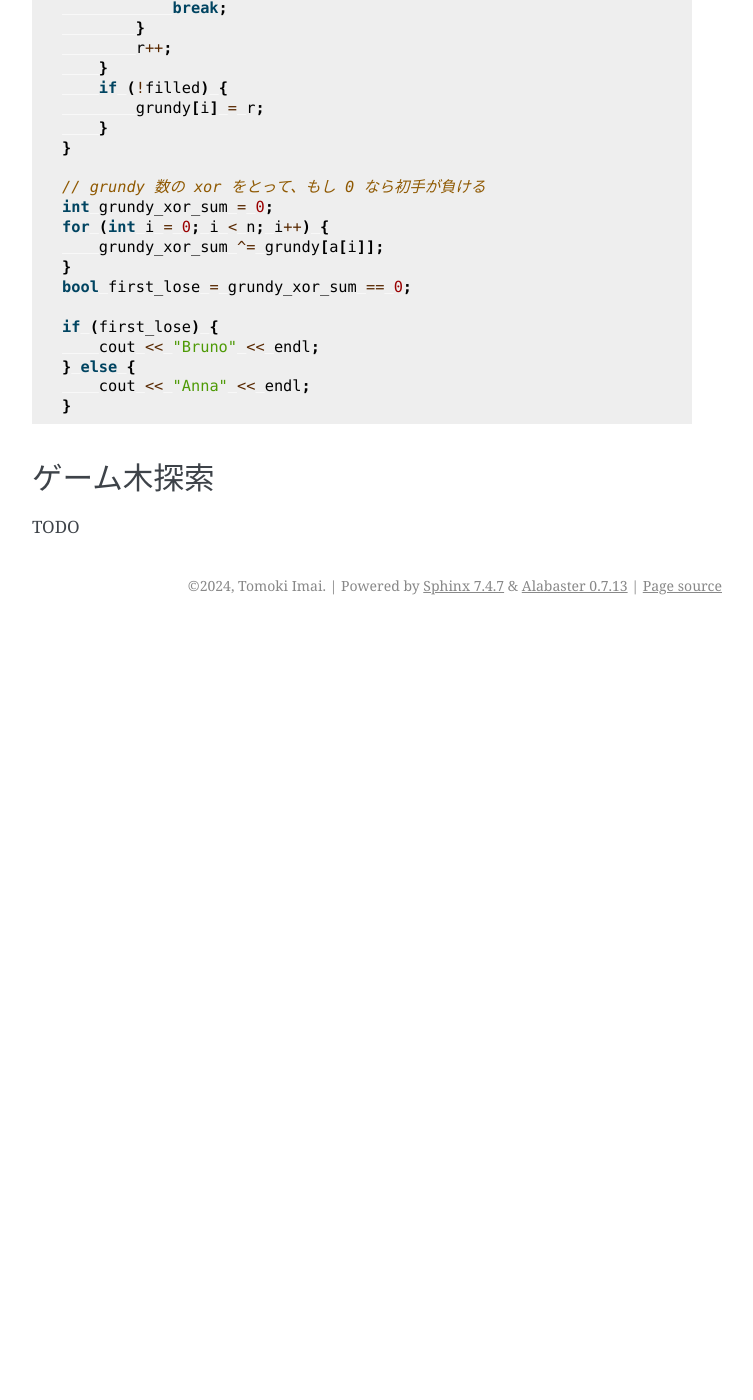
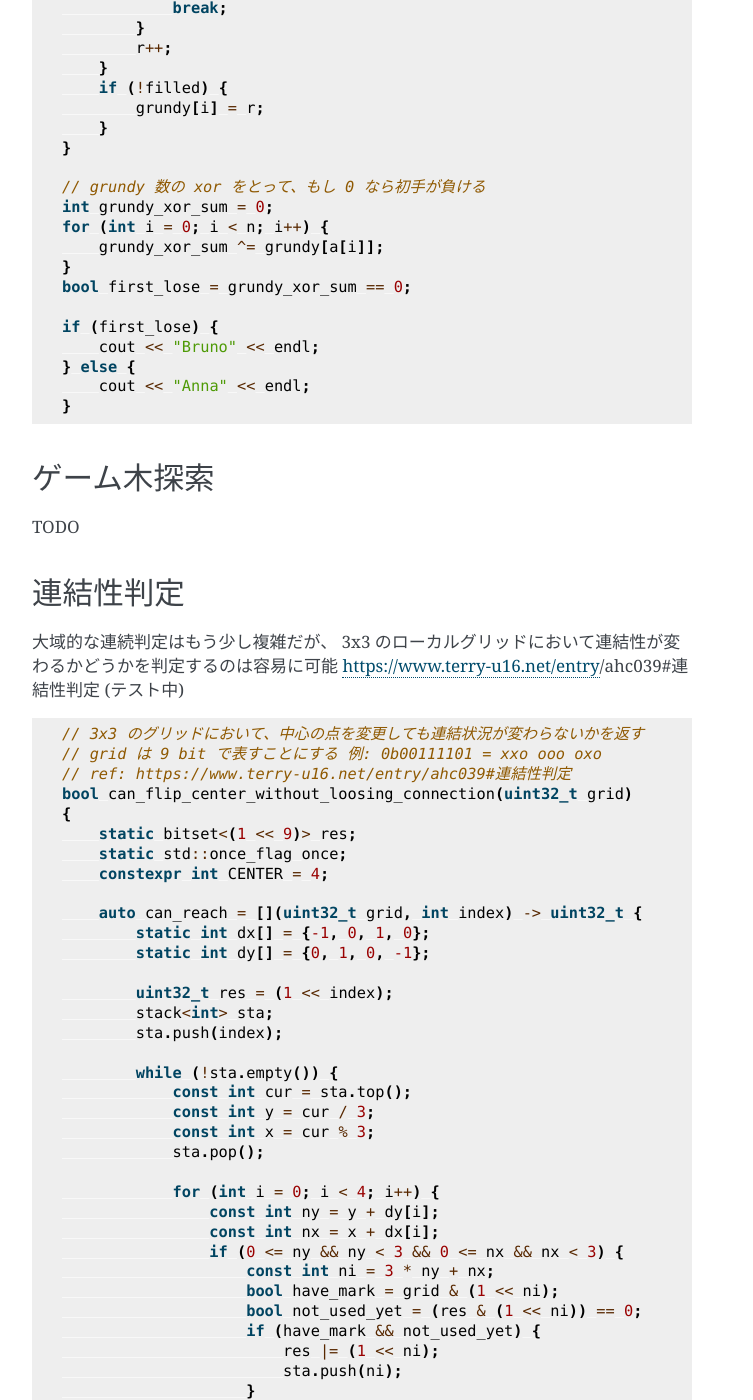
Before and after one commit to tomoki/AlgoLib, a Sphinx documentation site: the page built from source/game.rst, in a window 1280 px wide and 1400 px high, scrolled down 1702 px. Shown: the whole window, without its empty margins (388-1141 px from the left). Built offline with Sphinx 7.4.7, drawn with Linux system fonts in a browser that asks for light colours; before the commit the page ends 2327 px from its top, so only the background shows below that; some of the changed text lies outside the part shown.

Commit message:
連結性判定追加

```diff
--- a/source/game.rst
+++ b/source/game.rst
@@ -107,3 +107,88 @@ Nim を拡張し、コインの山ではなくなんらかのゲームがいく
 ****************************************
 
 TODO
+
+******************
+連結性判定
+******************
+
+大域的な連続判定はもう少し複雑だが、 3x3 のローカルグリッドにおいて連結性が変わるかどうかを判定するのは容易に可能
+https://www.terry-u16.net/entry/ahc039#連結性判定
+(テスト中)
+
+.. code-block:: cpp
+
+    // 3x3 のグリッドにおいて、中心の点を変更しても連結状況が変わらないかを返す
+    // grid は 9 bit で表すことにする 例: 0b00111101 = xxo ooo oxo
+    // ref: https://www.terry-u16.net/entry/ahc039#連結性判定
+    bool can_flip_center_without_loosing_connection(uint32_t grid)
+    {
+        static bitset<(1 << 9)> res;
+        static std::once_flag once;
+        constexpr int CENTER = 4;
+
+        auto can_reach = [](uint32_t grid, int index) -> uint32_t {
+            static int dx[] = {-1, 0, 1, 0};
+            static int dy[] = {0, 1, 0, -1};
+
+            uint32_t res = (1 << index);
+            stack<int> sta;
+            sta.push(index);
+
+            while (!sta.empty()) {
+                const int cur = sta.top();
+                const int y = cur / 3;
+                const int x = cur % 3;
+                sta.pop();
+
+                for (int i = 0; i < 4; i++) {
+                    const int ny = y + dy[i];
+                    const int nx = x + dx[i];
+                    if (0 <= ny && ny < 3 && 0 <= nx && nx < 3) {
+                        const int ni = 3 * ny + nx;
+                        bool have_mark = grid & (1 << ni);
+                        bool not_used_yet = (res & (1 << ni)) == 0;
+                        if (have_mark && not_used_yet) {
+                            res |= (1 << ni);
+                            sta.push(ni);
+                        }
+                    }
+                }
+            }
+            return res;
+        };
+        std::call_once(once, [&]() {
+            for (uint32_t g = 0; g < (1 << 9); g++) {
+                bool ok = true;
+                const uint32_t flipped = g ^ (1 << CENTER);
+                for (int i = 0; i < 9; i++) {
+                    if (i == CENTER) continue;
+                    if (!(g & (1 << i))) continue;
+                    auto a = can_reach(g, i);
+                    auto b = can_reach(flipped, i);
+                    a &= ~(1u << CENTER);
+                    b &= ~(1u << CENTER);
+                    if (a != b) ok = false;
+                }
+                res[g] = ok;
+            }
+        });
+
+        return res[grid];
+    }
+
+    bool can_flip_center_without_loosing_connection(const vector<vector<bool>>& grid)
+    {
+        assert(grid.size() == 3);
+        assert(all_of(all(grid), [](const vector<bool>& row) {return row.size() == 3;}));
+
+        uint32_t bits = 0;
+        for (int r = 0; r < 3; r++) {
+            for (int c = 0; c < 3; c++) {
+                if (grid[r][c]) {
+                    bits |= (1 << (3 * r + c));
+                }
+            }
+        }
+        return can_flip_center_without_loosing_connection(bits);
+    }
```
